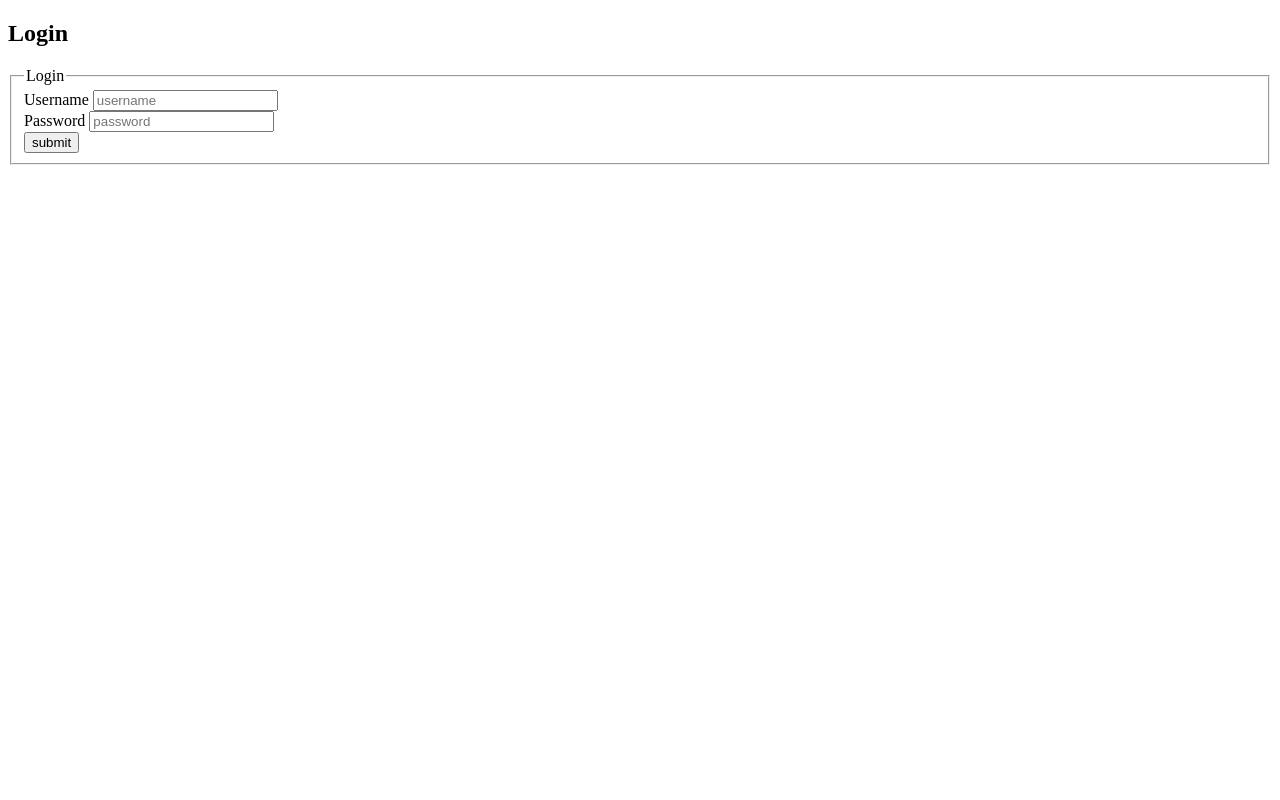
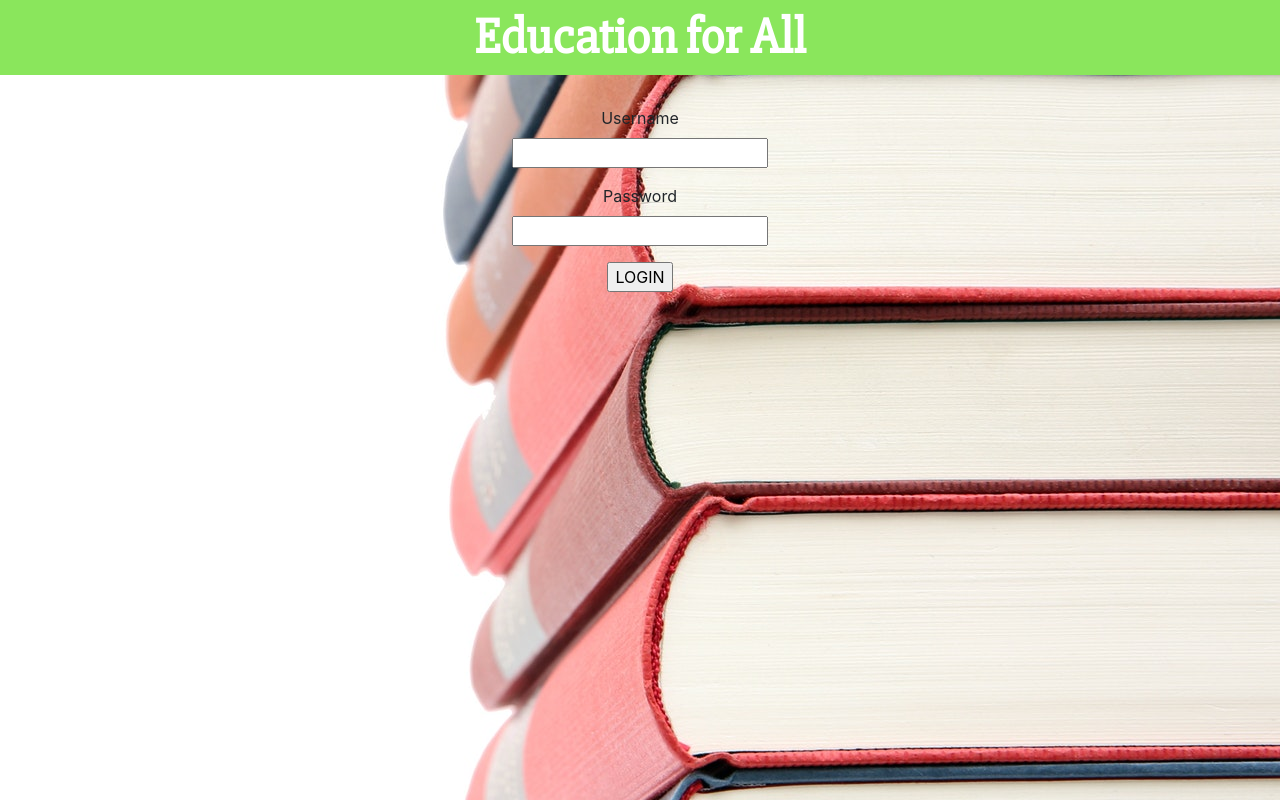
Before and after one commit to seanmcortes/education-for-all, a Node server app: page /login in a window 1280 px wide. Run offline with Node 20, Linux system fonts and the light colour scheme; some libraries are stand-ins or nearby versions.

Commit message:
implement frontend for login

```diff
--- /dev/null
+++ b/public/login.css
@@ -0,0 +1,29 @@
+html,body {
+  height: 100%;
+}
+
+#login-title {
+  background-color: #8ae65c;
+  text-align: center;
+  font-family: 'Slabo 27px', serif;
+  font-size: 50px;
+  font-weight: bold;
+  color: white;
+}
+
+#login-form {
+  margin-top: 2.5%;
+  text-align: center;
+  vertical-align: center;
+/*  background-image: url("login.jpg");*/
+}
+
+.flex-fill {
+
+}
+#login-container {
+  background: url(/images/login.jpeg);
+  background-repeat: no-repeat;
+  background-position: right;
+  height: 100%;
+}
--- a/server.js
+++ b/server.js
@@ -2,7 +2,11 @@ var express = require('express');
 var session = require('express-session');
 var app = express();
 var mysql = require('./dbcon.js');
-var handlebars = require('express-handlebars').create({defaultLayout:'main'});
+var handlebars = require('express-handlebars').create({
+  defaultLayout: 'main',
+  partialsDir: __dirname + '/views/partials/'
+});
+
 var bodyParser = require('body-parser');
 
 const path = require('path');
--- a/views/login.handlebars
+++ b/views/login.handlebars
@@ -8,19 +8,29 @@ Concept: Jacob Carter
 <html>
   <head>
     <script type="text/javascript" src="/client.js"></script>
+    <link href="login.css" rel="stylesheet" type="text/css">
+    <link href="https://stackpath.bootstrapcdn.com/bootstrap/4.1.3/css/bootstrap.min.css" rel="stylesheet" integrity="sha384-MCw98/SFnGE8fJT3GXwEOngsV7Zt27NXFoaoApmYm81iuXoPkFOJwJ8ERdknLPMO" crossorigin="anonymous">
+    <link href="https://fonts.googleapis.com/css?family=Slabo+27px" rel="stylesheet">
   </head>
   <body>
-    <h2>Login</h2>
-    <form action="/login" method="post">
-      <fieldset>
-      	<legend>Login</legend>
-        	<label for="username">Username</label>
-        	<input type="text" name="username" placeholder="username" id="username" required>
-        	<br>
-        	<label for="password">Password</label>
-        	<input type ="password" name="password" placeholder="password" id="password" required>
-          <br>
-        	<input type="submit" value="submit" id="login">
-      </fieldset>
-    </form>
+    <div class="container-fluid" id="login-container">
+      <div class="row">
+        <div class="col-sm" id="login-title">Education for All</div>
+      </div>
+      <div class="row">
+        <div class="col-md col-md-offset-4">
+          <form action="/login" id="login-form" method="post">
+              <div class="form-group">
+                <label for="username">Username</label><br>
+                <input type="text" name="username" id="username" required>
+              </div>
+              <div class="form-group">
+                <label for="password">Password</label><br>
+                <input type ="password" name="password" id="password" required>
+              </div>
+              <input type="submit" value="LOGIN" id="login"></input>
+          </form>
+        </div>
+      </div>
+    </div>
   </body>
--- /dev/null
+++ b/views/partials/navbar.handlebars
@@ -0,0 +1,3 @@
+<nav class ="navbar">
+	<a class="navbar-brand">Navbar</a>
+</nav>
```
Also changed, not shown: public/styles.css (+5 -5 lines), views/styles.css (deleted, +0 -12 lines), public/images/login.jpeg (added), public/login.jpg (added).
